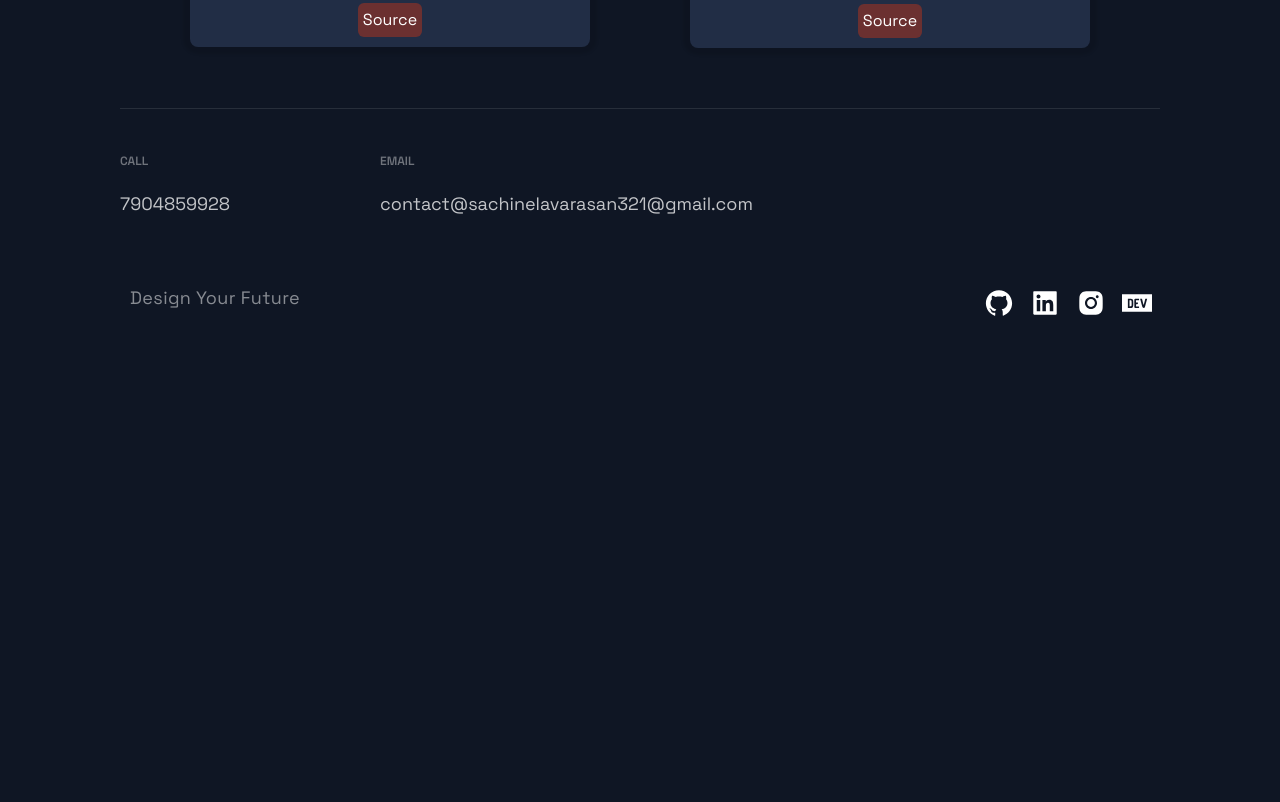
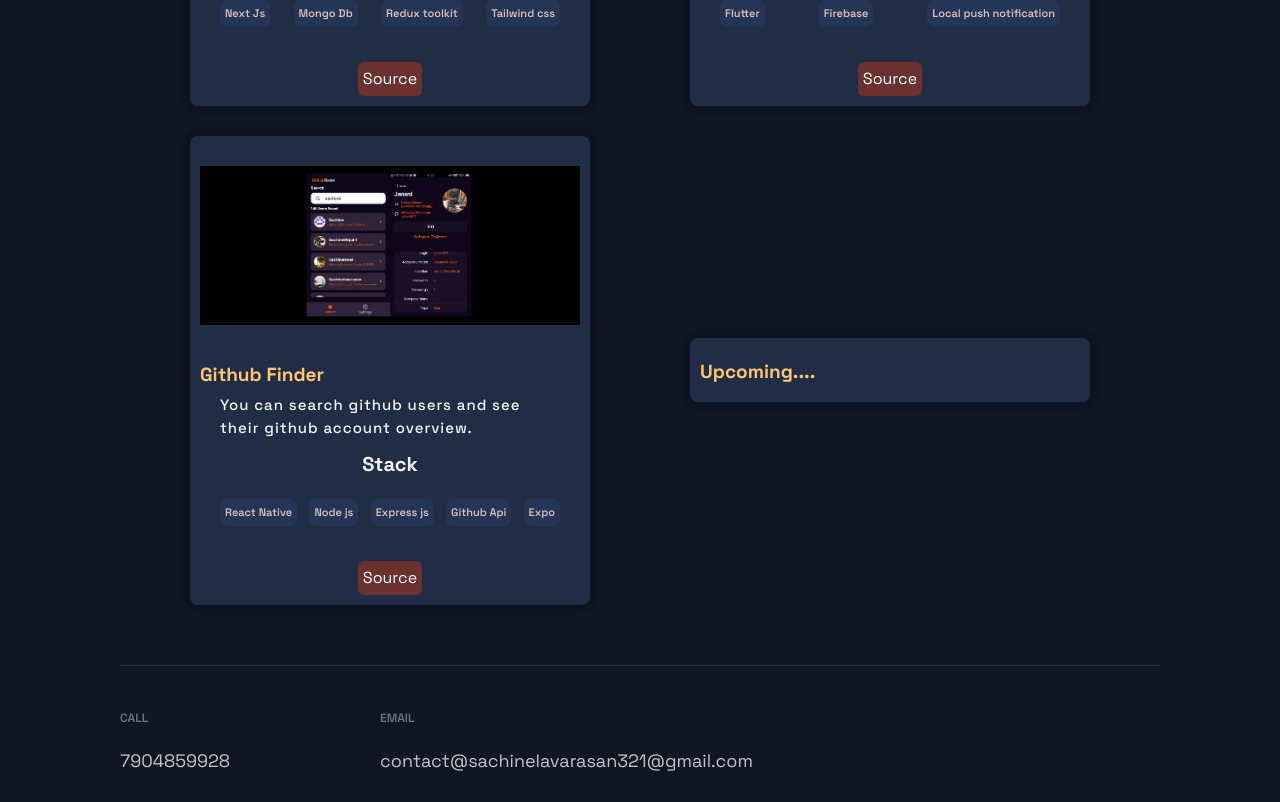
Before and after one commit to sachinelavarasan/my_portfolio, a Next.js app: page / in a window 1280 px wide. Shown: the part 3447-4249 px from the top of the page. Before the commit the page ends 3830 px from the top, so only its background shows below. Built offline with nearby package versions, Linux system fonts and the light colour scheme.

Commit message:
github finder

```diff
--- a/src/components/Projects/components/ProjectCard.js
+++ b/src/components/Projects/components/ProjectCard.js
@@ -16,9 +16,12 @@ export const ProjectCard = ({
   source,
   description,
   tech,
+  type,
 }) => {
   return (
     <ProjectCardContainer className={className}>
+      {type === "project" ? (
+        <>
           <Img src={url} alt={title} />
           <div className="bottom">
             <div className="heading pb-2 mt-4">{title}</div>
@@ -37,6 +40,10 @@ export const ProjectCard = ({
               </ExternalLinks>
             </div>
           </div>
+        </>
+      ) : (
+        <div className="heading pb-2 mt-3">{title}....</div>
+      )}
     </ProjectCardContainer>
   );
 };
--- a/src/components/Projects/element/index.js
+++ b/src/components/Projects/element/index.js
@@ -63,8 +63,9 @@ export const ProjectCardContainer = styled.div`
 
 export const Img = styled.img`
   width: 100%;
-  height: 100%;
-  object-fit: cover;
+  height: 200px;
+  object-fit: contain;
+  object-position: center;
   overflow: hidden;
 `;
 
--- a/src/components/Projects/index.js
+++ b/src/components/Projects/index.js
@@ -1,7 +1,7 @@
-import React from "react";
+import { useMemo } from "react";
 import { projects } from "../../constants/constants";
 import { ProjectCard } from "./components/ProjectCard";
-import { GridContainer, ProjectContainer } from "./element";
+import { GridContainer } from "./element";
 import {
   Section,
   SectionDivider,
@@ -9,12 +9,19 @@ import {
 } from "../../styles/GlobalComponents";
 
 export const Projects = () => {
+  const projectsMemoized = useMemo(() => {
+    if (projects.length % 2 == 1) {
+      return [...projects, { title: "Upcoming", type: "empty", id: "empty" }];
+    }
+    return projects;
+  }, [projects]);
+
   return (
     <Section id="projects">
       <SectionDivider />
       <SectionTitle main>Projects</SectionTitle>
       <GridContainer>
-        {projects.map((item) => (
+        {projectsMemoized.map((item) => (
           <ProjectCard
             key={item.id}
             title={item.title}
@@ -22,6 +29,7 @@ export const Projects = () => {
             description={item.description}
             tech={item.tags}
             source={item.source}
+            type={item.type}
           />
         ))}
       </GridContainer>
--- a/src/constants/constants.js
+++ b/src/constants/constants.js
@@ -7,6 +7,7 @@ export const projects = [
     tags: ["PHP", "JavaScript", "Mysql", "Bootstrap"],
     source: "https://github.com/sachinelavarasan/FoodOrderSystem-PHP",
     id: 0,
+    type: "project",
   },
   {
     title: "Table Booking Using MERN App",
@@ -25,6 +26,7 @@ export const projects = [
       "https://github.com/sachinelavarasan/RestaurantTableBooking-REACT-NODE",
 
     id: 1,
+    type: "project",
   },
   {
     title: "Food Order App",
@@ -34,6 +36,7 @@ export const projects = [
     tags: ["React Native", "Sanity Io", "Tailwind css", "Redux"],
     source: "https://github.com/sachinelavarasan/ReactNative-SanityIo",
     id: 2,
+    type: "project",
   },
   {
     title: "Shopping app",
@@ -43,6 +46,7 @@ export const projects = [
     tags: ["React Native", "Jsonplaceholder", "Redux"],
     source: "https://github.com/sachinelavarasan/ReactNative-JsonPlaceholder",
     id: 3,
+    type: "project",
   },
   {
     title: "Task app",
@@ -52,6 +56,7 @@ export const projects = [
     tags: ["Next Js", "Mongo Db", "Redux toolkit", "Tailwind css"],
     source: "https://github.com/sachinelavarasan/TaskApp-NEXTJS",
     id: 4,
+    type: "project",
   },
   {
     title: "Reminder app",
@@ -61,6 +66,17 @@ export const projects = [
     tags: ["Flutter", "Firebase", "Local push notification"],
     source: "https://github.com/sachinelavarasan/flutter_reminder_app",
     id: 5,
+    type: "project",
+  },
+  {
+    title: "Github Finder",
+    description:
+      "You can search github users and see their github account overview.",
+    image: "/projectImage/githubfinder.png",
+    tags: ["React Native", "Node js", "Express js", "Github Api", "Expo"],
+    source: "https://github.com/sachinelavarasan/GitHubFinder",
+    id: 6,
+    type: "project",
   },
 ];
 
```
Also changed, not shown: public/projectImage/githubfinder.png (added). Lines whose indentation alone changed are shown as unchanged.
